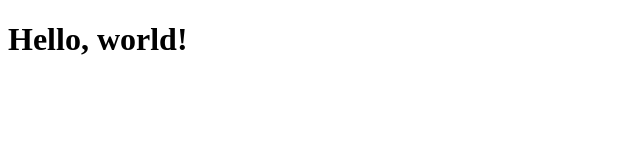
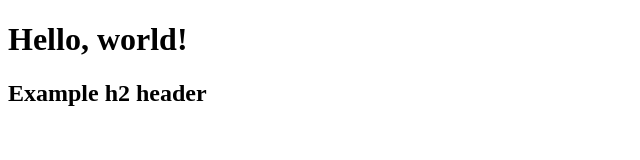
Before and after one commit to AmyPaschke/AmyPaschke.github.io, a plain HTML site: page index.html in a window 1280 px wide. Shown: the whole page, without its empty margins (0-640 px from the left). Drawn offline with Linux system fonts and the light colour scheme.

Commit message:
Added h2 element to HTML file

```diff
--- a/index.html
+++ b/index.html
@@ -7,5 +7,6 @@
 </head>
 <body>
     <h1>Hello, world!</h1>
+    <h2>Example h2 header</h2>
 </body>
 </html>
```
